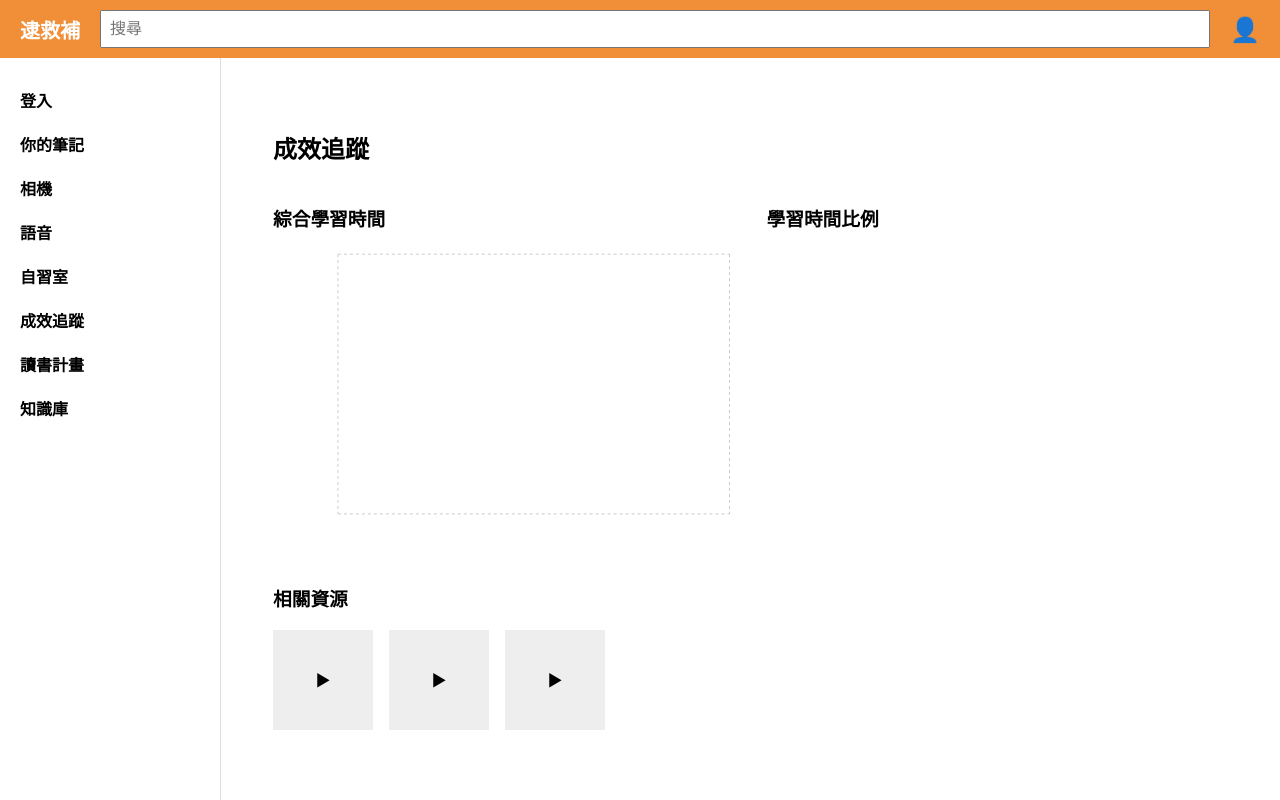
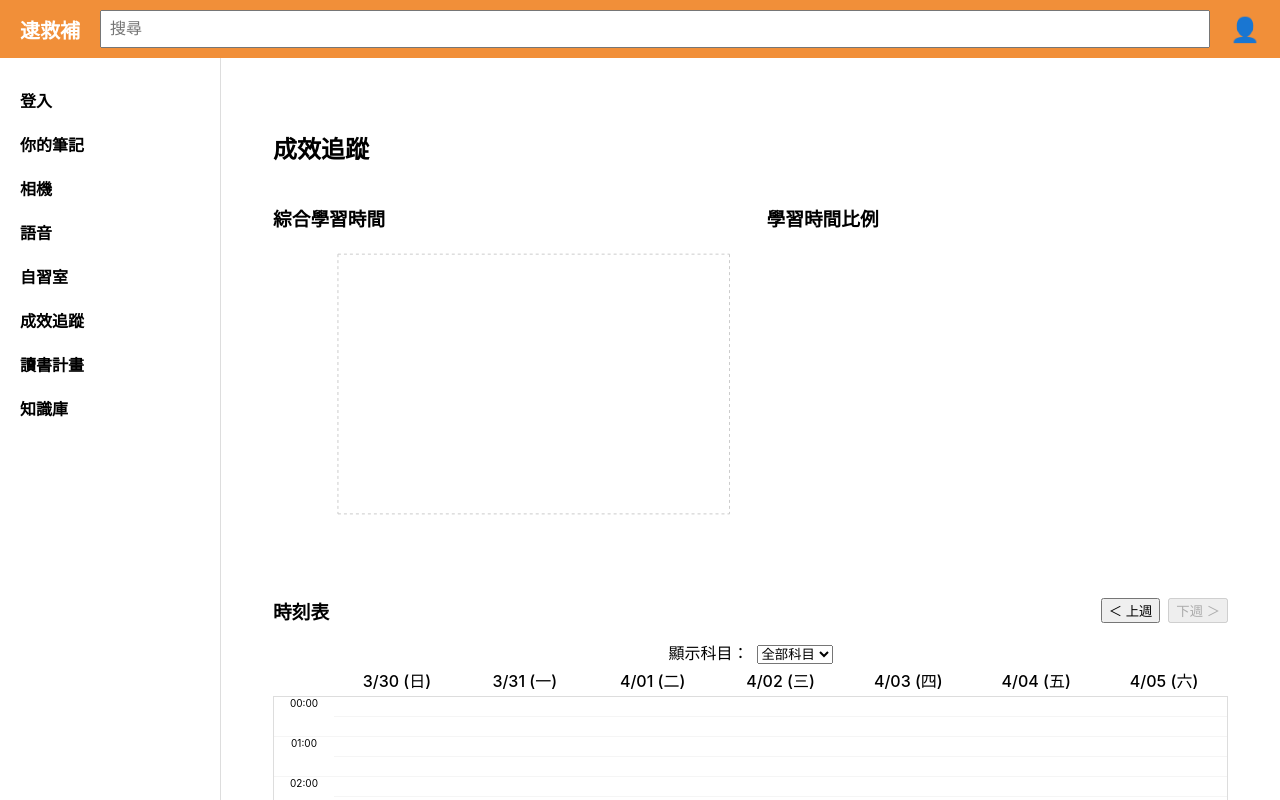
Before and after one commit to sgu731/school_frontend, a React (Create React App) app: page /tracker in a window 1280 px wide. Shown: the top 800 px of the page. Built offline with nearby package versions, Linux system fonts and the light colour scheme.

Commit message:
成效追蹤下半部(時刻表)

```diff
--- a/src/pages/TrackerPage.js
+++ b/src/pages/TrackerPage.js
@@ -1,4 +1,4 @@
-import React, { useEffect, useState } from 'react';
+import React, { useEffect, useState, useMemo } from 'react';
 import {
   BarChart, Bar, XAxis, YAxis, Tooltip, CartesianGrid, ResponsiveContainer,
   PieChart, Pie, Cell
@@ -6,9 +6,19 @@ import {
 
 const COLORS = ['#4472c4', '#ed7d31', '#70ad47', '#5b9bd5'];
 
+const getWeekStart = (d = new Date()) => {
+  const s = new Date(d);
+  s.setHours(0, 0, 0, 0);
+  s.setDate(s.getDate() - s.getDay());
+  return s;
+};
+
 const TrackerPage = () => {
   const [barData, setBarData] = useState([]);
   const [pieData, setPieData] = useState([]);
+  const [records, setRecords] = useState([]);
+  const [weekStart, setWeekStart] = useState(getWeekStart());
+  const [filterSubj, setFilterSubj] = useState('');
 
   useEffect(() => {
     const token = localStorage.getItem('token');
@@ -17,41 +27,144 @@ const TrackerPage = () => {
     fetch('http://localhost:5000/api/study/study-records', {
       headers: { Authorization: `Bearer ${token}` },
     })
-      .then((res) => res.json())
-      .then((data) => {
-        const records = data.studyRecords;
-        const formatted = records.map(r => ({
+      .then(res => res.json())
+      .then(data => {
+        const rec = data.studyRecords || [];
+        setRecords(rec);
+
+        const formatted = rec.map(r => ({
           ...r,
-          date: new Date(r.created_at).toLocaleDateString('en-US', { month: '2-digit', day: '2-digit' })
+          date: new Date(r.created_at).toLocaleDateString('en-US', {
+            month: '2-digit',
+            day: '2-digit'
+          })
         }));
-
         const barMap = {};
         const pieMap = {};
-
-        for (const r of formatted) {
-          const subj = r.subject_name;
+        formatted.forEach(r => {
           const hrs = r.duration / 3600;
           barMap[r.date] = barMap[r.date] || {};
-          barMap[r.date][subj] = (barMap[r.date][subj] || 0) + hrs;
-          pieMap[subj] = (pieMap[subj] || 0) + hrs;
-        }
-
-        const barList = Object.entries(barMap).map(([date, subjects]) => ({
-          date,
-          ...subjects
-        }));
-
-        const pieList = Object.entries(pieMap).map(([name, value]) => ({ name, value }));
-
-        setBarData(barList);
-        setPieData(pieList);
+          barMap[r.date][r.subject_name] = (barMap[r.date][r.subject_name] || 0) + hrs;
+          pieMap[r.subject_name] = (pieMap[r.subject_name] || 0) + hrs;
+        });
+        setBarData(Object.entries(barMap).map(([date, obj]) => ({ date, ...obj })));
+        setPieData(Object.entries(pieMap).map(([name, value]) => ({ name, value })));
       });
   }, []);
+
+  const weekSlots = useMemo(() => {
+    const weekEnd = new Date(weekStart.getTime() + 7 * 24 * 3600 * 1000);
+    return records
+      .filter(r => {
+        const t = new Date(r.created_at);
+        const inWeek = t >= weekStart && t < weekEnd;
+        const inSubj = !filterSubj || r.subject_name === filterSubj;
+        return inWeek && inSubj;
+      })
+      .map(r => {
+        const start = new Date(r.created_at);
+        return {
+          subject: r.subject_name,
+          col: start.getDay(),
+          rowStart: start.getHours() * 2 + Math.floor(start.getMinutes() / 30),
+          span: Math.ceil(r.duration / 1800),
+          startTime: start,
+          endTime: new Date(start.getTime() + r.duration * 1000),
+          duration: r.duration
+        };
+      });
+  }, [records, weekStart, filterSubj]);
+
+  const subjectColorMap = useMemo(() => {
+    const map = {};
+    let idx = 0;
+    records.forEach(r => {
+      if (!map[r.subject_name]) {
+        map[r.subject_name] = COLORS[idx % COLORS.length];
+        idx += 1;
+      }
+    });
+    return map;
+  }, [records]);
+
+  const weekTotalHours = useMemo(() => {
+    return weekSlots.reduce((sum, s) => sum + s.duration / 3600, 0).toFixed(2);
+  }, [weekSlots]);
+
+  const days = ['日', '一', '二', '三', '四', '五', '六'];
+  const headerDates = useMemo(() => Array.from({ length: 7 }).map((_, i) => {
+    const d = new Date(weekStart);
+    d.setDate(weekStart.getDate() + i);
+    return `${d.getMonth() + 1}/${('0' + d.getDate()).slice(-2)} (${days[i]})`;
+  }), [weekStart]);
+
+  const nowWeekStart = getWeekStart();
+  const canNext = weekStart < nowWeekStart;
+  const prevWeek = () => setWeekStart(new Date(weekStart.getTime() - 7 * 24 * 3600 * 1000));
+  const nextWeek = () => canNext && setWeekStart(new Date(weekStart.getTime() + 7 * 24 * 3600 * 1000));
+
+  const WeekTable = () => (
+    <div style={{ marginTop: '2rem' }}>
+      <div style={{ display: 'flex', justifyContent: 'space-between', alignItems: 'center' }}>
+        <h3 style={{ margin: 0 }}>時刻表</h3>
+
+        <div>
+          <button onClick={prevWeek} style={{ marginRight: 8 }}>＜ 上週</button>
+          <button onClick={nextWeek} disabled={!canNext}>下週 ＞</button>
+        </div>
+      </div>
+
+      {/* 篩選下拉 */}
+      <div style={{ marginTop:'1rem', width:'100%', textAlign:'center' }}>
+        <label htmlFor="filterSubj" style={{ marginRight:'0.5rem' }}>顯示科目：</label>
+        <select id="filterSubj" value={filterSubj} onChange={e=>setFilterSubj(e.target.value)}>
+          <option value=''>全部科目</option>
+          {Object.keys(subjectColorMap).map(name=> <option key={name} value={name}>{name}</option>)}
+        </select>
+      </div>
+
+      <div style={{ display: 'grid', gridTemplateColumns: '60px repeat(7, 1fr)', textAlign: 'center', fontWeight: 500, margin: '4px 0' }}>
+        <div></div>
+        {headerDates.map((t, i) => <div key={i}>{t}</div>)}
+      </div>
+
+      <div style={{ position: 'relative', display: 'grid', gridTemplateColumns: '60px repeat(7, 1fr)', gridAutoRows: '20px', border: '1px solid #ddd' }}>
+        {Array.from({ length: 24 }).map((_, h) => (
+          <div key={h} style={{ gridColumn: 1, gridRow: `${h * 2 + 1} / span 2`, borderBottom: '1px solid #f5f5f5', fontSize: 10, display: 'flex', alignItems: 'flex-start', justifyContent: 'center' }}>{`${('0' + h).slice(-2)}:00`}</div>
+        ))}
+
+        {Array.from({ length: 48 * 7 }).map((_, i) => <div key={`bg-${i}`} style={{ borderBottom: '1px solid #f5f5f5' }} />)}
+
+        {weekSlots.map((s, i) => (
+          <div key={i} style={{ gridColumn: s.col + 2, gridRow: `${s.rowStart + 1} / span ${s.span}`, background: subjectColorMap[s.subject], color: '#fff', fontSize: 10, padding: 2, borderRadius: 4, display: 'flex', flexDirection: 'column', alignItems: 'center', justifyContent: 'center' }}>
+            <div>{s.subject}</div>
+            <div>{s.startTime.toLocaleTimeString([], { hour: '2-digit', minute: '2-digit' })}–{s.endTime.toLocaleTimeString([], { hour: '2-digit', minute: '2-digit' })}</div>
+          </div>
+        ))}
+      </div>
+
+      {/* Legend */}
+      <div style={{ marginTop: '1rem', display: 'flex', gap: '1rem', flexWrap: 'wrap' }}>
+        {Object.entries(subjectColorMap).map(([subj, col]) => (
+          <div key={subj} style={{ display: 'flex', alignItems: 'center' }}>
+            <div style={{ width: 12, height: 12, background: col, marginRight: 6, borderRadius: 2 }} />
+            <span style={{ fontSize: 12 }}>{subj}</span>
+          </div>
+        ))}
+      </div>
+
+      {/* 本週總時數統計 */}
+      <div style={{ marginTop: '1rem', fontSize: '0.95rem', fontWeight: 500 }}>
+        本週總學習時數：{weekTotalHours} hrs
+      </div>
+    </div>
+  );
 
   return (
     <div style={{ padding: '2rem', maxWidth: '1200px', margin: '0 auto' }}>
       <h2 style={{ textAlign: 'left' }}>成效追蹤</h2>
 
+      {/* 上方兩張圖表 */}
       <div style={{ marginTop: '1rem', display: 'flex', justifyContent: 'center', alignItems: 'flex-start', gap: '2rem', flexWrap: 'wrap' }}>
         <div style={{ flex: 1, minWidth: '400px' }}>
           <h3>綜合學習時間</h3>
@@ -62,14 +175,14 @@ const TrackerPage = () => {
               <YAxis />
               <Tooltip />
               {pieData.map((item, index) => (
-                <Bar key={item.name} dataKey={item.name} stackId="a" fill={COLORS[index % COLORS.length]} />
+                <Bar key={item.name} dataKey={item.name} stackId="a" fill={subjectColorMap[item.name] || COLORS[index % COLORS.length]} />
               ))}
             </BarChart>
           </ResponsiveContainer>
           <div style={{ marginTop: '1rem', display: 'flex', justifyContent: 'center', gap: '1.5rem' }}>
             {pieData.map((item, index) => (
               <div key={index} style={{ display: 'flex', alignItems: 'center' }}>
-                <div style={{ width: '12px', height: '12px', backgroundColor: COLORS[index % COLORS.length], marginRight: '0.5rem', borderRadius: '2px' }}></div>
+                <div style={{ width: '12px', height: '12px', backgroundColor: subjectColorMap[item.name] || COLORS[index % COLORS.length], marginRight: '0.5rem', borderRadius: '2px' }}></div>
                 <span style={{ fontSize: '0.9rem' }}>{item.name}</span>
               </div>
             ))}
@@ -91,7 +204,7 @@ const TrackerPage = () => {
                 label={({ percent }) => `${(percent * 100).toFixed(0)}%`}
               >
                 {pieData.map((entry, index) => (
-                  <Cell key={`cell-${index}`} fill={COLORS[index % COLORS.length]} />
+                  <Cell key={`cell-${index}`} fill={subjectColorMap[entry.name] || COLORS[index % COLORS.length]} />
                 ))}
               </Pie>
             </PieChart>
@@ -99,7 +212,7 @@ const TrackerPage = () => {
           <div style={{ marginTop: '1rem', display: 'flex', justifyContent: 'center', gap: '1.5rem' }}>
             {pieData.map((item, index) => (
               <div key={index} style={{ display: 'flex', alignItems: 'center' }}>
-                <div style={{ width: '12px', height: '12px', backgroundColor: COLORS[index % COLORS.length], marginRight: '0.5rem', borderRadius: '2px' }}></div>
+                <div style={{ width: '12px', height: '12px', backgroundColor: subjectColorMap[item.name] || COLORS[index % COLORS.length], marginRight: '0.5rem', borderRadius: '2px' }}></div>
                 <span style={{ fontSize: '0.9rem' }}>{item.name}</span>
               </div>
             ))}
@@ -107,12 +220,7 @@ const TrackerPage = () => {
         </div>
       </div>
 
-      <h3 style={{ textAlign: 'left' }}>相關資源</h3>
-      <div style={{ display: 'flex', gap: '1rem' }}>
-        <div style={{ width: '100px', height: '100px', backgroundColor: '#eee', display: 'flex', justifyContent: 'center', alignItems: 'center' }}>▶</div>
-        <div style={{ width: '100px', height: '100px', backgroundColor: '#eee', display: 'flex', justifyContent: 'center', alignItems: 'center' }}>▶</div>
-        <div style={{ width: '100px', height: '100px', backgroundColor: '#eee', display: 'flex', justifyContent: 'center', alignItems: 'center' }}>▶</div>
-      </div>
+      <WeekTable />
     </div>
   );
 };
```
